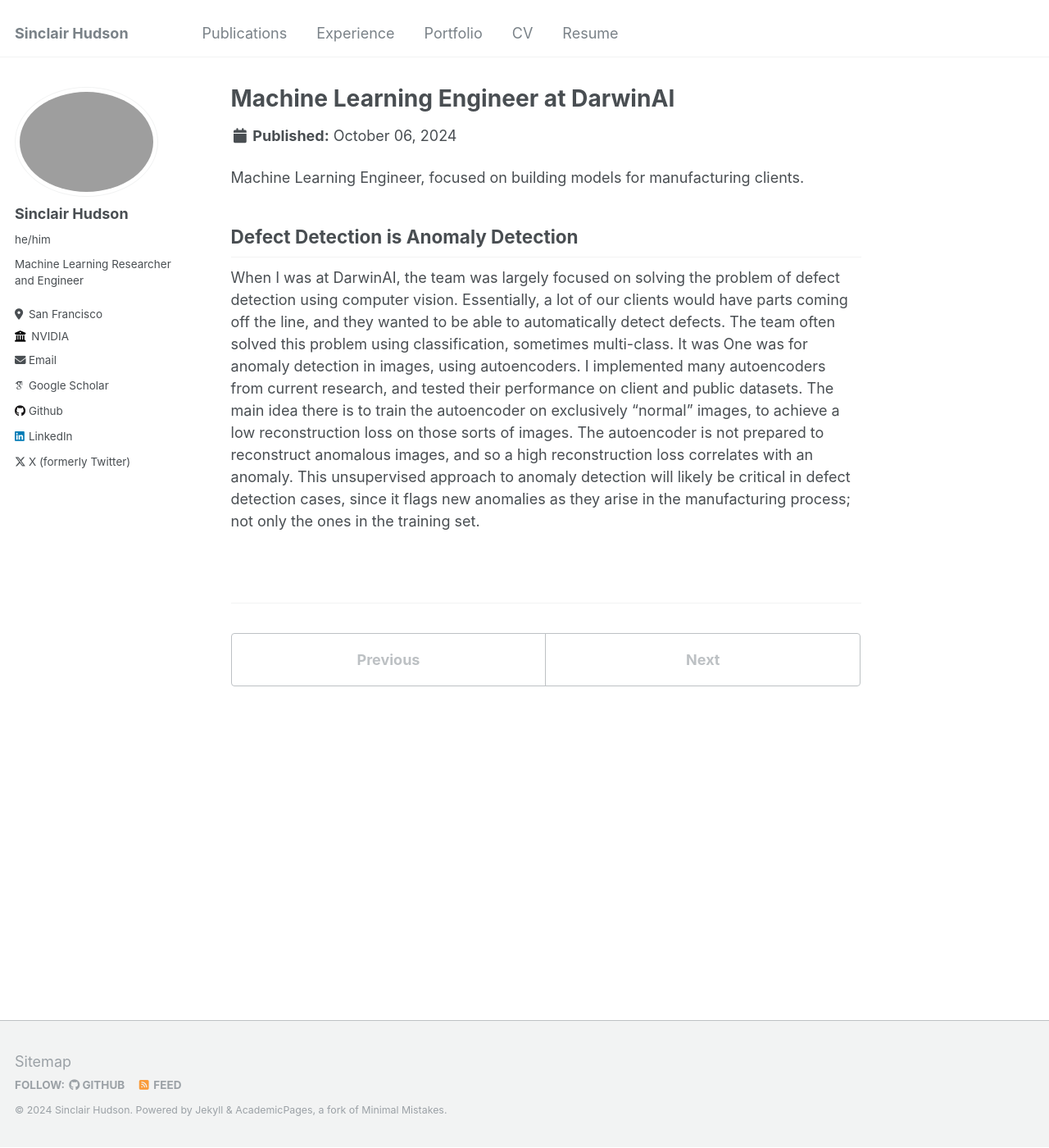
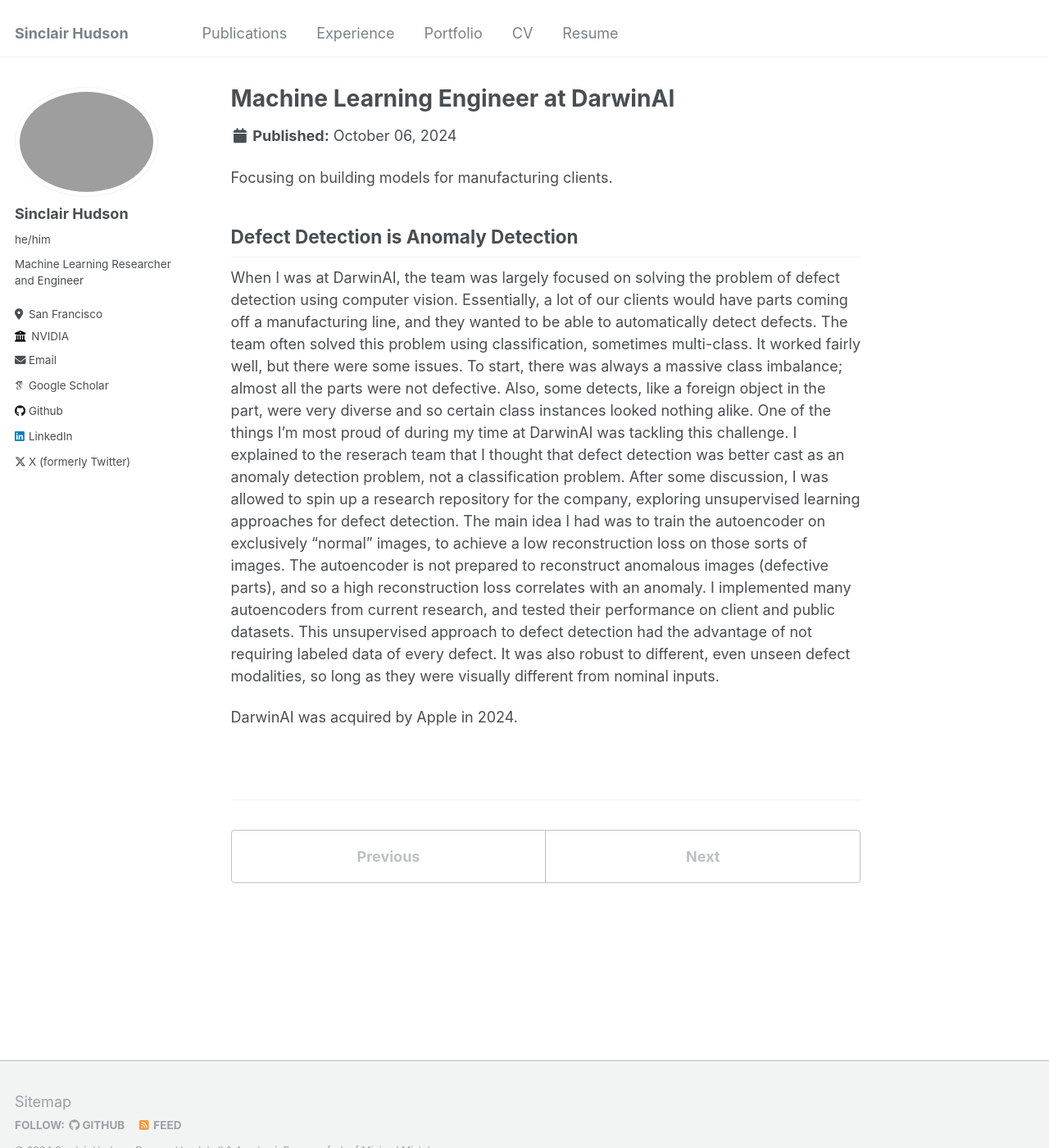
Before and after one commit to SinclairHudson/academic-website, a Jekyll site: the page built from _experience/2021-05-darwinai.md, in a window 1280 px wide and 1400 px high. Shown: the whole window at 82% size. Built offline with Jekyll 4.4.1, drawn with Linux system fonts in a browser that asks for light colours; some web fonts are replaced.

Commit message:
yapping more

```diff
--- a/_experience/2021-05-darwinai.md
+++ b/_experience/2021-05-darwinai.md
@@ -7,15 +7,23 @@ date_end: 2021-08-28
 location: "Waterloo, Ontario, Canada"
 ---
 
-Machine Learning Engineer, focused on building models for manufacturing clients.
+Focusing on building models for manufacturing clients.
 
 
 ## Defect Detection is Anomaly Detection
-When I was at DarwinAI, the team  was largely focused on solving the problem of defect detection using computer vision.
-Essentially, a lot of our clients would have parts coming off the line, and they wanted to be able to automatically detect defects.
-The team often solved this problem using classification, sometimes multi-class. It was
-One was for anomaly detection in images, using autoencoders.
+When I was at DarwinAI, the team was largely focused on solving the problem of defect detection using computer vision.
+Essentially, a lot of our clients would have parts coming off a manufacturing line, and they wanted to be able to automatically detect defects.
+The team often solved this problem using classification, sometimes multi-class.
+It worked fairly well, but there were some issues.
+To start, there was always a massive class imbalance; almost all the parts were not defective.
+Also, some detects, like a foreign object in the part, were very diverse and so certain class instances looked nothing alike.
+One of the things I'm most proud of during my time at DarwinAI was tackling this challenge.
+I explained to the reserach team that I thought that defect detection was better cast as an anomaly detection problem, not a classification problem.
+After some discussion, I was allowed to spin up a research repository for the company, exploring unsupervised learning approaches for defect detection.
+The main idea I had was to train the autoencoder on exclusively "normal" images, to achieve a low reconstruction loss on those sorts of images.
+The autoencoder is not prepared to reconstruct anomalous images (defective parts), and so a high reconstruction loss correlates with an anomaly.
 I implemented many autoencoders from current research, and tested their performance on client and public datasets.
-The main idea there is to train the autoencoder on exclusively "normal" images, to achieve a low reconstruction loss on those sorts of images.
-The autoencoder is not prepared to reconstruct anomalous images, and so a high reconstruction loss correlates with an anomaly.
-This unsupervised approach to anomaly detection will likely be critical in defect detection cases, since it flags new anomalies as they arise in the manufacturing process; not only the ones in the training set.
+This unsupervised approach to defect detection had the advantage of not requiring labeled data of every defect.
+It was also robust to different, even unseen defect modalities, so long as they were visually different from nominal inputs.
+
+DarwinAI was acquired by Apple in 2024.
```
Also changed, not shown: _experience/2020-01-huawei.md (+9 -3 lines), _experience/2024-04-nvidia.md (+2 -0 lines).
